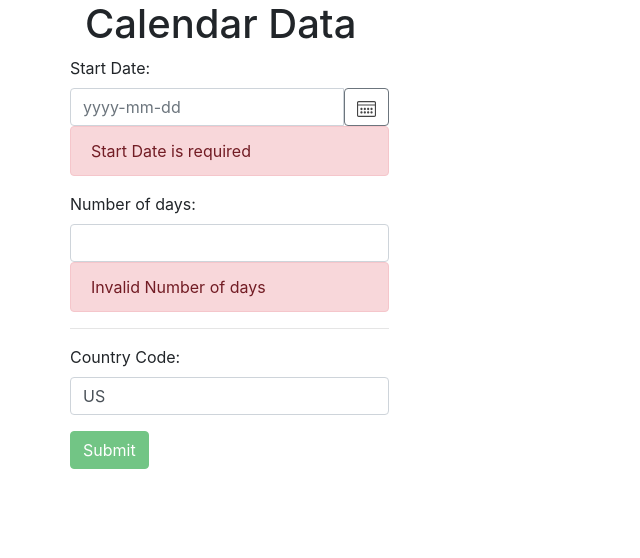
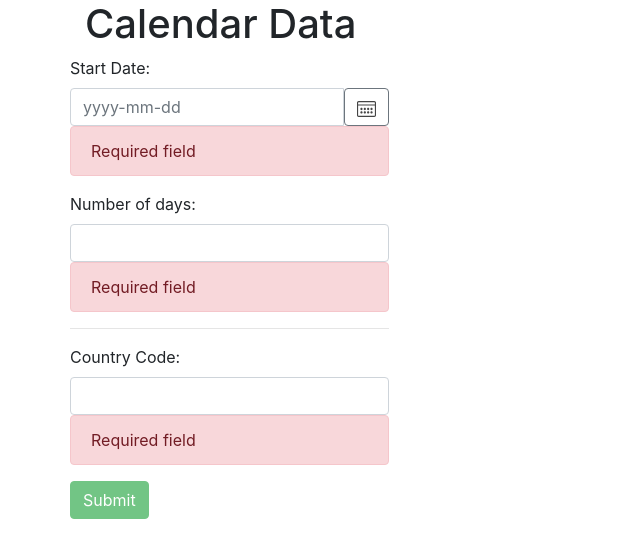
Before and after one commit to SystemBlad/calendarN8, an Angular app: page / in a window 1280 px wide. Shown: the top 558 px of the page, without its empty margins (0-640 px from the left). Built offline with nearby package versions, Linux system fonts and the light colour scheme.

Commit message:
Country code required

```diff
--- a/src/app/app.module.ts
+++ b/src/app/app.module.ts
@@ -1,6 +1,7 @@
 import {BrowserModule} from '@angular/platform-browser';
 import {NgModule} from '@angular/core';
 import {FormsModule} from '@angular/forms';
+import { HttpClientModule } from '@angular/common/http';
 
 import {AppComponent} from './app.component';
 import {NgbModule} from '@ng-bootstrap/ng-bootstrap';
@@ -14,6 +15,7 @@ import {CalendarFormComponent} from './calendar-form/calendar-form.component';
   imports: [
     NgbModule.forRoot(),
     BrowserModule,
+    HttpClientModule,
     FormsModule
   ],
   providers: [],
--- a/src/app/calendar-form/calendar-form.component.html
+++ b/src/app/calendar-form/calendar-form.component.html
@@ -16,7 +16,7 @@
         </div>
         <div [hidden]="startDate.valid"
              class="alert alert-danger">
-          Start Date is required
+          Required field
         </div>
       </div>
 
@@ -26,15 +26,19 @@
                required [(ngModel)]="inputData.numberOfDays" #numberOfDays="ngModel" min="1">
         <div [hidden]="numberOfDays.valid"
              class="alert alert-danger">
-          Invalid Number of days
+          Required field
         </div>
       </div>
 
       <div class="form-group">
         <hr/>
         <label for="countryCode">Country Code:</label>
-        <input maxlength="15" type="text" class="form-control" id="countryCode" name="countryCode"
-               required [(ngModel)]="inputData.countryCode">
+        <input maxlength="2" type="text" class="form-control" id="countryCode" name="countryCode"
+               required [(ngModel)]="inputData.countryCode" #countryCode="ngModel">
+        <div [hidden]="countryCode.valid"
+             class="alert alert-danger">
+          Required field
+        </div>
       </div>
 
       <button type="submit" class="btn btn-success" [disabled]="!calendarForm.form.valid">Submit</button>
@@ -43,7 +47,7 @@
   </div>
   <!--<pre>Model: {{ inputData | json }}</pre>-->
   <div *ngIf="inputData.dateAfter && (inputData.dateAfter >= inputData.startDate)" class="row" style="overflow-x: auto;">
-    <h1>Result</h1>
+    <h1>Result:  </h1>
     <ngb-datepicker #dp [displayMonths]="inputData.monthsAfter" [navigation]="'none'"
                     [firstDayOfWeek]="7" [dayTemplate]="customDay"
                     [minDate]="minDate" [maxDate]="maxDate">
--- a/src/app/calendar-form/calendar-form.component.ts
+++ b/src/app/calendar-form/calendar-form.component.ts
@@ -14,9 +14,9 @@ export class CalendarFormComponent implements OnInit {
   inputData: InputData = {
     startDate: null,
     numberOfDays: null,
-    countryCode: 'US',
+    countryCode: null,
     dateAfter: null,
-    monthsAfter: 0,
+    monthsAfter: null,
   };
 
   maxDate = {
@@ -72,10 +72,12 @@ export class CalendarFormComponent implements OnInit {
     const d = new Date(date.year, date.month - 1, date.day);
     return d.getDay() === 0 || d.getDay() === 6;
   }
+
   isWeekday(date: NgbDateStruct) {
     const d = new Date(date.year, date.month - 1, date.day);
     return d.getDay() > 0 && d.getDay() < 6;
   }
+
   isHidden(date: NgbDateStruct) {
     const d = new Date(date.year, date.month - 1, date.day);
     return d < this.inputData.startDate || d > this.inputData.dateAfter;
```
